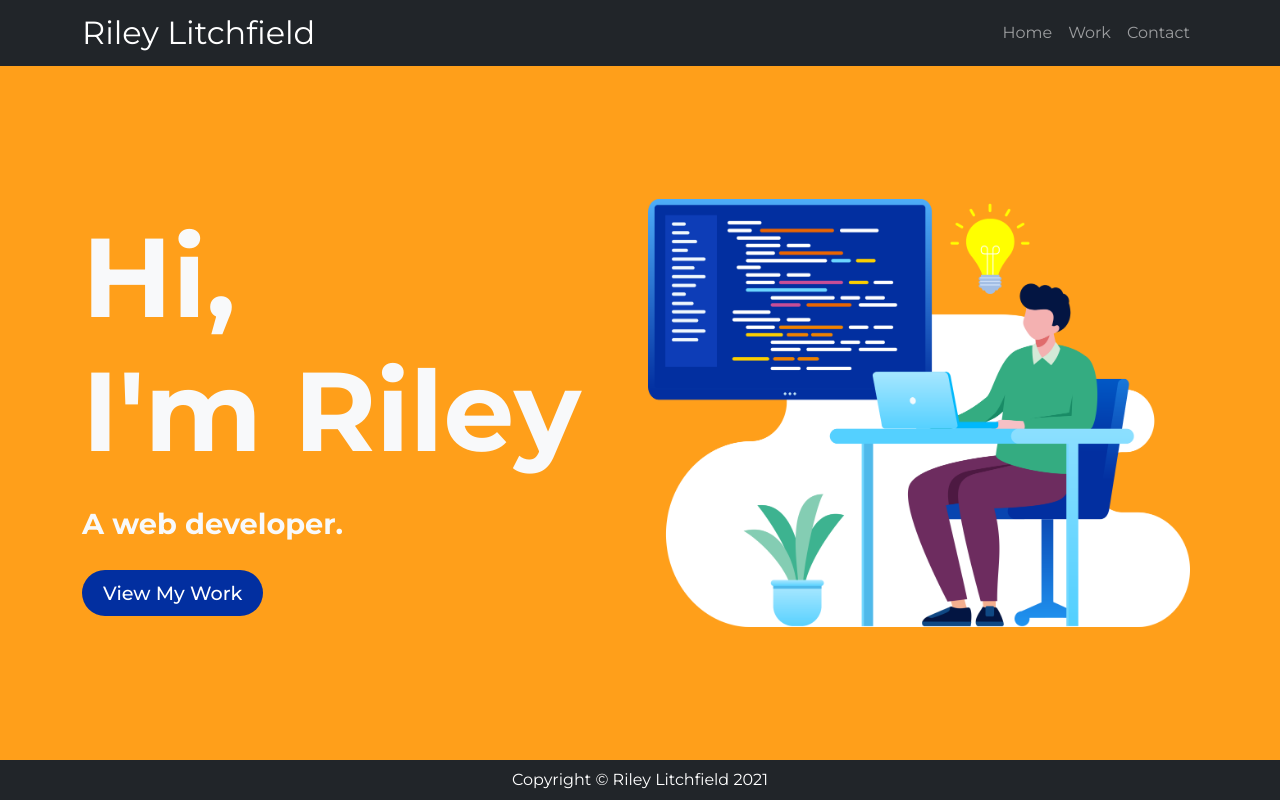
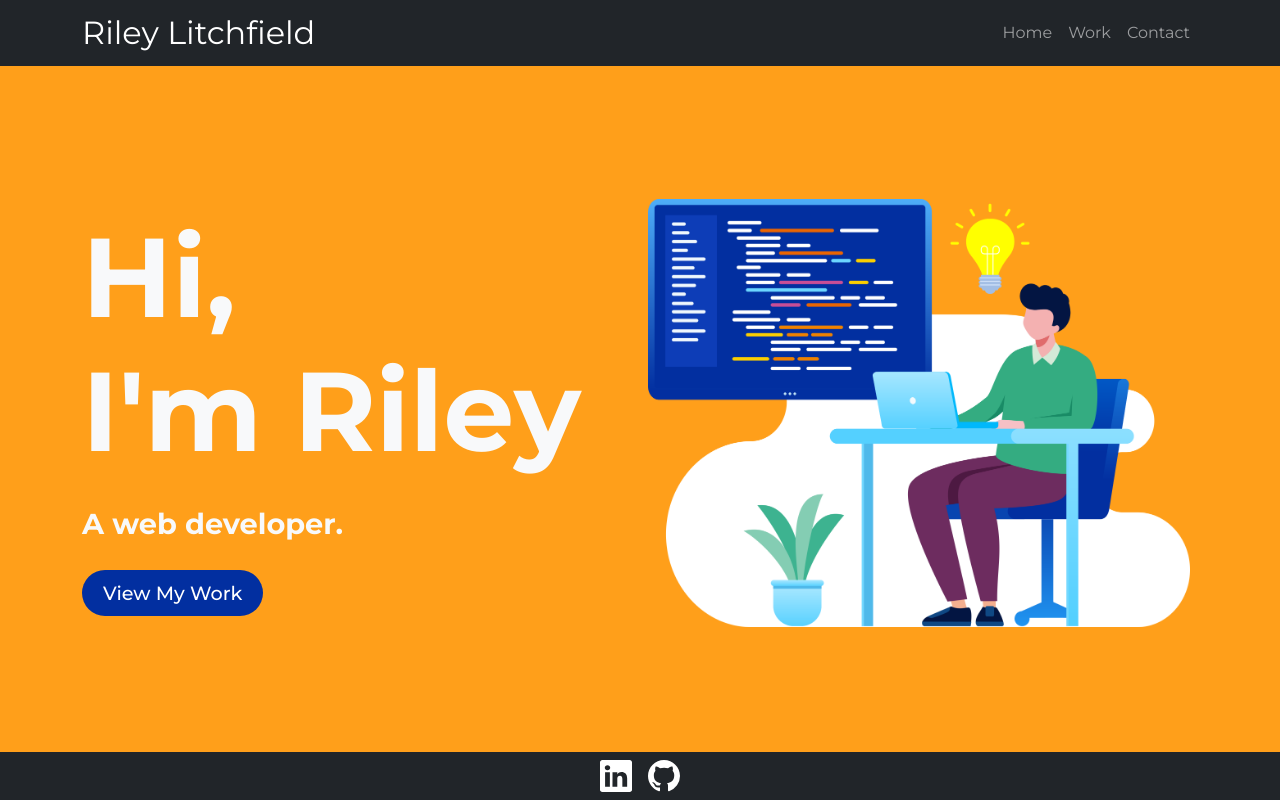
Before and after one commit to karateking007/riley-portfolio, a React (Create React App) app: page / in a window 1280 px wide. Built offline with nearby package versions, Linux system fonts and the light colour scheme.

Commit message:
Added social media icons to footer

```diff
--- a/package.json
+++ b/package.json
@@ -7,6 +7,7 @@
     "@testing-library/react": "^11.2.7",
     "@testing-library/user-event": "^12.8.3",
     "bootstrap": "^5.0.2",
+    "bootstrap-icons": "^1.5.0",
     "jquery": "^3.6.0",
     "popper.js": "^1.16.1",
     "react": "^17.0.2",
--- a/src/components/Footer.jsx
+++ b/src/components/Footer.jsx
@@ -1,4 +1,5 @@
 import React from "react";
+import { Link } from "react-router-dom";
 
 function Footer() {
 
@@ -7,7 +8,12 @@
             <footer className="py-2 bg-dark fixed-bottom text-center text-white">
                 <div className="container">
                     <p className="m-0">
-                        Copyright &copy; Riley Litchfield 2021
+                        <a href="https://www.linkedin.com/" className="mx-2" target="_blank"><svg xmlns="http://www.w3.org/2000/svg" width="32" height="32" fill="currentColor" class="bi bi-linkedin" viewBox="0 0 16 16">
+                            <path d="M0 1.146C0 .513.526 0 1.175 0h13.65C15.474 0 16 .513 16 1.146v13.708c0 .633-.526 1.146-1.175 1.146H1.175C.526 16 0 15.487 0 14.854V1.146zm4.943 12.248V6.169H2.542v7.225h2.401zm-1.2-8.212c.837 0 1.358-.554 1.358-1.248-.015-.709-.52-1.248-1.342-1.248-.822 0-1.359.54-1.359 1.248 0 .694.521 1.248 1.327 1.248h.016zm4.908 8.212V9.359c0-.216.016-.432.08-.586.173-.431.568-.878 1.232-.878.869 0 1.216.662 1.216 1.634v3.865h2.401V9.25c0-2.22-1.184-3.252-2.764-3.252-1.274 0-1.845.7-2.165 1.193v.025h-.016a5.54 5.54 0 0 1 .016-.025V6.169h-2.4c.03.678 0 7.225 0 7.225h2.4z" />
+                        </svg></a>
+                        <a href="https://github.com/karateking007?tab=repositories" className="mx-2" target="_blank"><svg xmlns="http://www.w3.org/2000/svg" width="32" height="32" fill="currentColor" class="bi bi-github" viewBox="0 0 16 16">
+                            <path d="M8 0C3.58 0 0 3.58 0 8c0 3.54 2.29 6.53 5.47 7.59.4.07.55-.17.55-.38 0-.19-.01-.82-.01-1.49-2.01.37-2.53-.49-2.69-.94-.09-.23-.48-.94-.82-1.13-.28-.15-.68-.52-.01-.53.63-.01 1.08.58 1.23.82.72 1.21 1.87.87 2.33.66.07-.52.28-.87.51-1.07-1.78-.2-3.64-.89-3.64-3.95 0-.87.31-1.59.82-2.15-.08-.2-.36-1.02.08-2.12 0 0 .67-.21 2.2.82.64-.18 1.32-.27 2-.27.68 0 1.36.09 2 .27 1.53-1.04 2.2-.82 2.2-.82.44 1.1.16 1.92.08 2.12.51.56.82 1.27.82 2.15 0 3.07-1.87 3.75-3.65 3.95.29.25.54.73.54 1.48 0 1.07-.01 1.93-.01 2.2 0 .21.15.46.55.38A8.012 8.012 0 0 0 16 8c0-4.42-3.58-8-8-8z" />
+                        </svg></a>
                     </p>
                 </div>
             </footer>
--- a/src/components/Home.jsx
+++ b/src/components/Home.jsx
@@ -1,5 +1,5 @@
 import React from "react";
-import { Link, withRouter } from "react-router-dom";
+import { Link } from "react-router-dom";
 import graphic from '../img/graphic.png';
 
 function Home() {
```
Also changed, not shown: 1 other file (tests, documents, lock files or other folders).
